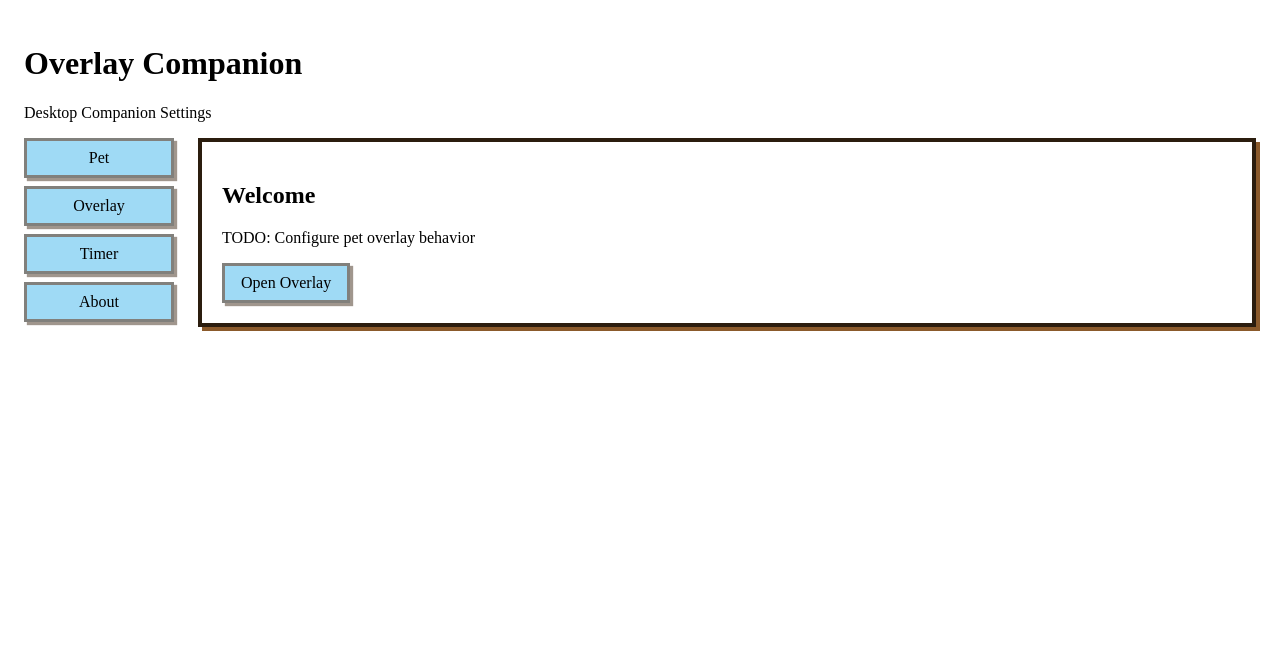
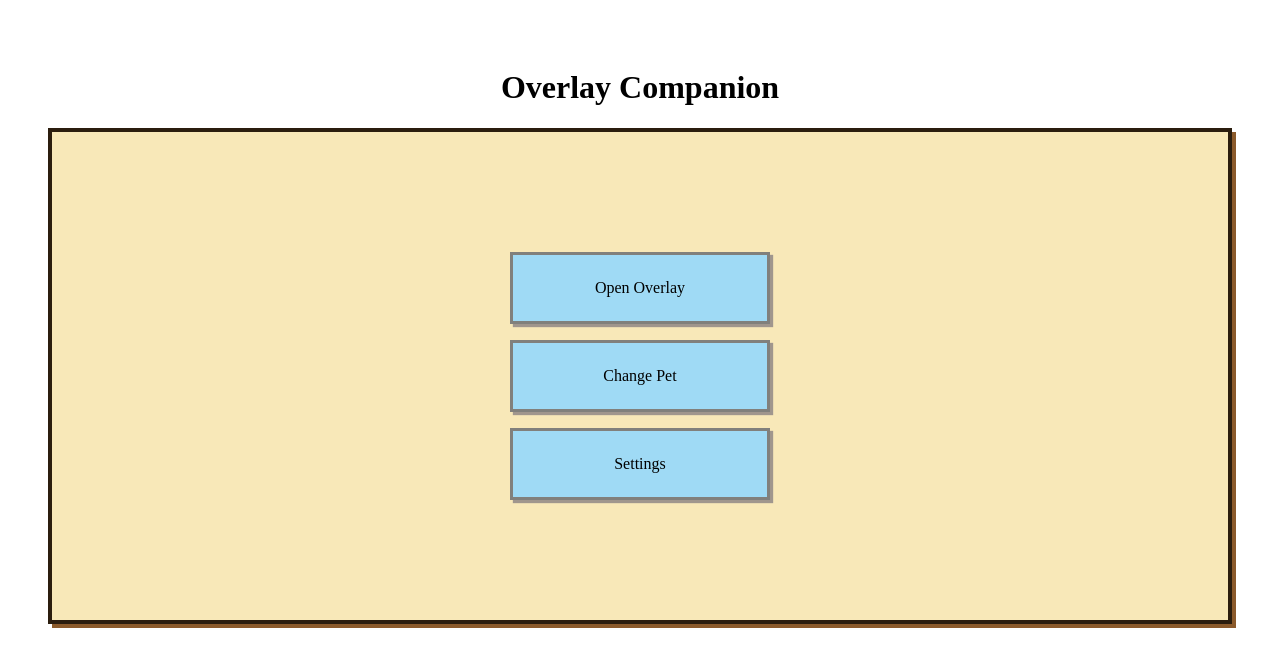
Before and after one commit to gtvincent2000/pet-overlay, a React (Vite) app: page /#/home in a window 1280 px wide. Shown: the top 666 px of the page. Built offline with nearby package versions, Linux system fonts and the light colour scheme.

Commit message:
Updated styling for home screen layout

```diff
--- a/src/routes/Home.tsx
+++ b/src/routes/Home.tsx
@@ -8,30 +8,24 @@ export default function Home() {
       {/* Header Content */}
       <header className="home-header">
         <h1>Overlay Companion</h1>
-        <p>Desktop Companion Settings</p>
       </header>
 
       {/* Sidebar Settings Selection */}
       <div className="home-layout">
-        <aside className="home-sidebar">
-          <PixelButton>Pet</PixelButton>
-          <PixelButton>Overlay</PixelButton>
-          <PixelButton>Timer</PixelButton>
-          <PixelButton>About</PixelButton>
-        </aside>
-
         {/* Primary Content */}
         <main className="home-content">
           <PixelPanel>
-            <h2>Welcome</h2>
-
-            <p>
-              TODO: Configure pet overlay behavior
-            </p>
-
-            <PixelButton onClick={openOverlayWindow}>
-              Open Overlay
-            </PixelButton>
+            <div className="home-menu">
+              <PixelButton onClick={openOverlayWindow}>
+                Open Overlay
+              </PixelButton>
+              <PixelButton>
+                Change Pet
+              </PixelButton>
+              <PixelButton>
+                Settings
+              </PixelButton>
+            </div>
           </PixelPanel>
         </main>
       </div>
--- a/src/styles.css
+++ b/src/styles.css
@@ -30,7 +30,14 @@ canvas {
 
 /* Home Screen styles */
 .home-page {
-  padding: 24px;
+  min-height: 100vh;
+  padding: clamp(16px, 4vw, 48px);
+}
+
+.home-header {
+  display: flex;
+  flex-direction: column;
+  align-items: center;
 }
 
 .home-layout {
@@ -48,12 +55,20 @@ canvas {
 .home-content {
   flex: 1;
 }
+.home-menu {
+  display: flex;
+  flex-direction: column;
+  align-items: center;
+  gap: 16px;
+}
 
 .pixel-panel {
-  backgound: var(--panel-bg);
+  background: var(--panel-bg);
   border: 4px solid var(--panel-border);
   box-shadow: 4px 4px 0 var(--panel-shadow);
   padding: 20px;
+  padding-top: 15vh;
+  padding-bottom: 15vh;
 }
 
 /* Button Styles */
@@ -62,8 +77,11 @@ canvas {
   border: 3px solid var(--button-border);
   box-shadow: 3px 3px 1px var(--button-shadow);
   padding: 8px 16px;
+  padding-top: 3vh;
+  padding-bottom: 3vh;
   font: inherit;
   cursor: pointer;
+  width: clamp(160px, 22vw, 260px);
 }
 
 .pixel-button:hover {
@@ -73,5 +91,5 @@ canvas {
 
 .pixel-button:active {
   transform: translate(2px, 2px);
-  box-shadow: 1px, 1px, 0 var(--button-shadow-hover);
+  box-shadow: 1px 1px 0 var(--button-shadow-hover);
 }
```
